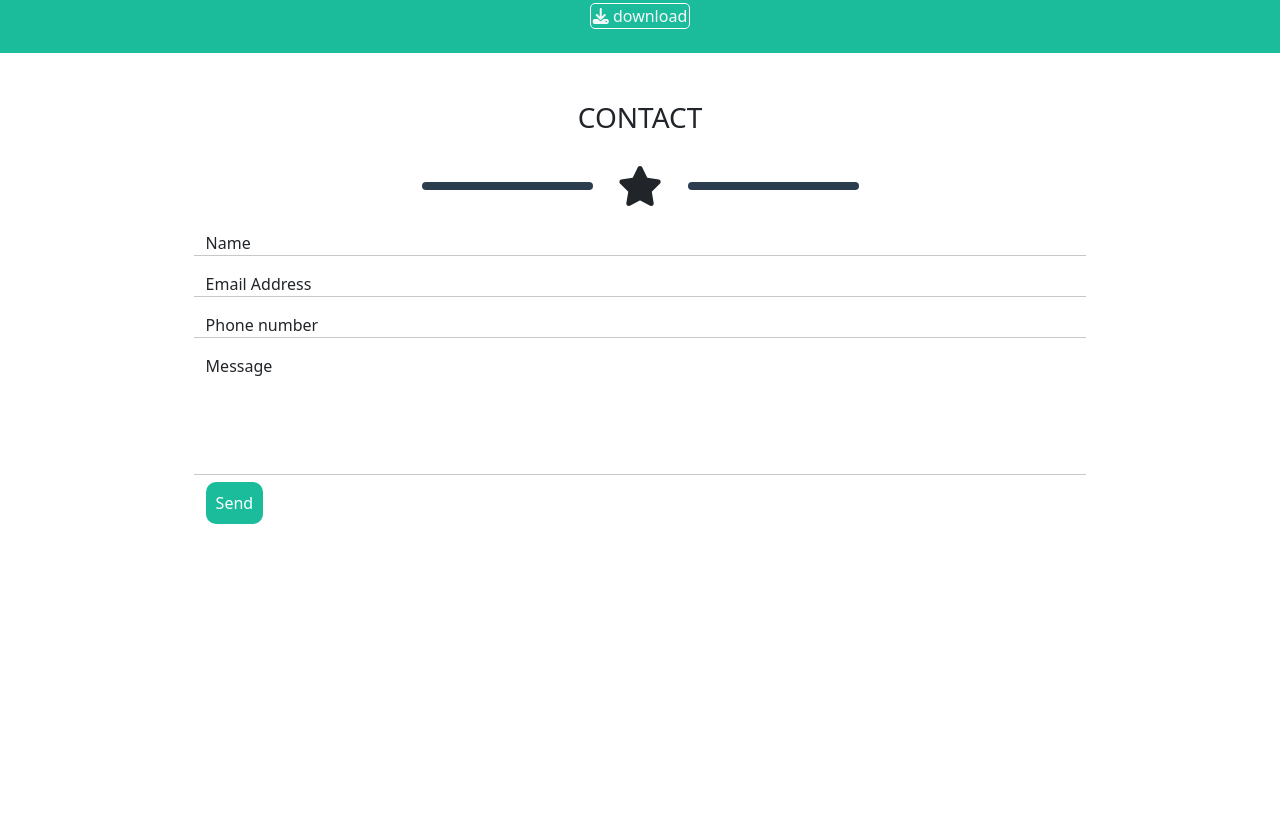
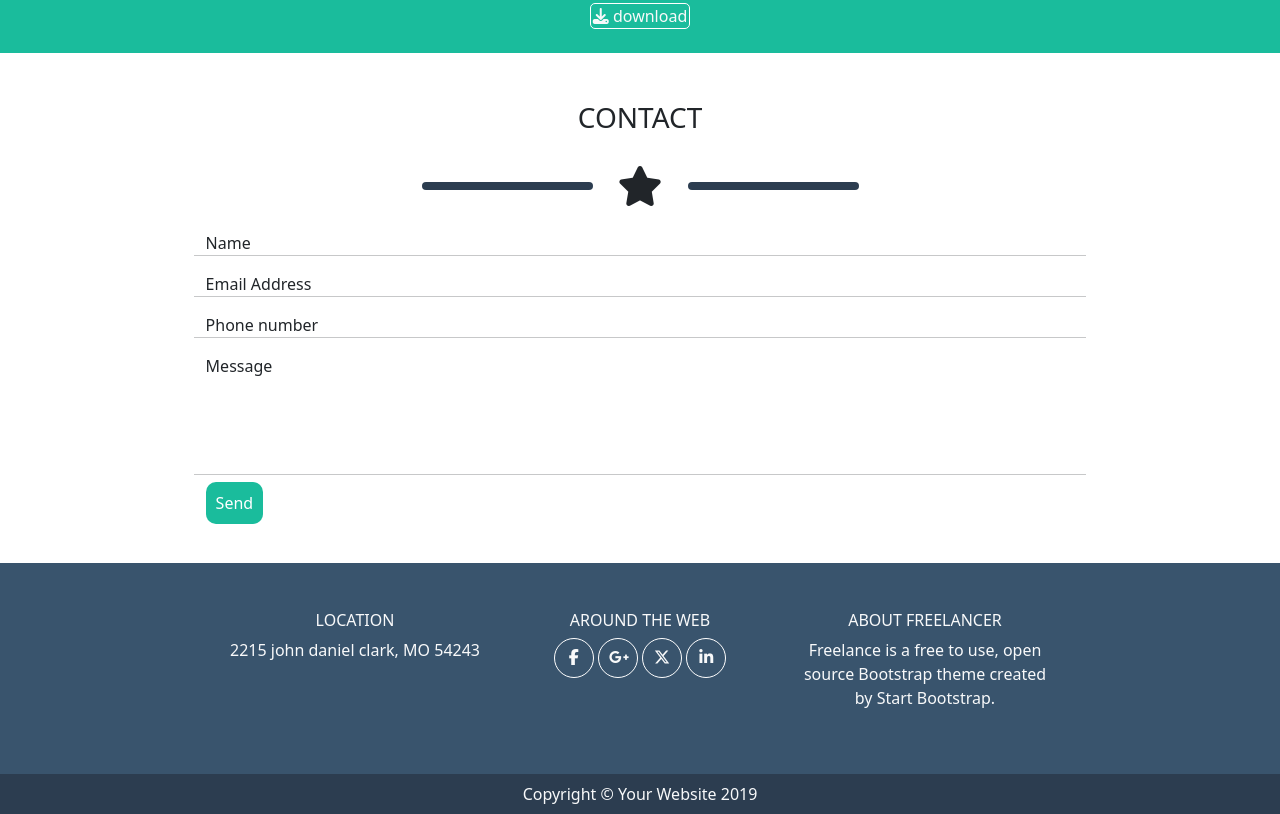
Before and after one commit to mas0110/html-css-bootstrap-freelancer, a plain HTML site: page index.html in a window 1280 px wide. Shown: the part 1768-2582 px from the top of the page. Before the commit the page ends 2331 px from the top, so only its background shows below. Drawn offline with nearby package versions, Linux system fonts and the light colour scheme.

Commit message:
sezione footer

```diff
--- a/assets/style.css
+++ b/assets/style.css
@@ -71,3 +71,22 @@ header{
     padding: 10px;
     border-radius: 10px;
 }
+
+footer .first{
+    background-color: #39546D;
+}
+footer .second{
+    background-color: #2C3D50;
+}
+
+footer
+.fa-facebook-f,
+.fa-google-plus-g,
+.fa-x-twitter,
+.fa-linkedin-in{
+    border: 1px solid white;
+    width: 40px;
+    height: 40px;
+    border-radius: 50%;
+    padding: 10px;
+}
--- a/index.html
+++ b/index.html
@@ -157,6 +157,38 @@
                 </div>
             </div>
         </section>
+        <footer id="footer text-light">
+            <div class="first .container-fluid">
+                <div class=" container-md text-center py-5">
+                    <div class="row justify-content-center text-light">
+                        <div class="col-12 col-md-3">
+                            <h6>LOCATION</h6>
+                            2215 john daniel clark, MO 54243
+                        </div>
+                        <div class="col-12 col-md-3">
+                            <h6>AROUND THE WEB</h6>
+                            <i class="fa-brands fa-facebook-f"></i>
+                            <i class="fa-brands fa-google-plus-g"></i>
+                            <i class="fa-brands fa-x-twitter"></i>
+                            <i class="fa-brands fa-linkedin-in"></i>
+                        </div>
+                        <div class="col-12 col-md-3">
+                            <h6>ABOUT FREELANCER</h6>
+                            <p>Freelance is a free to use, open source Bootstrap theme created by
+                                <span class="--bs-success-text">Start Bootstrap</span>.</p>
+                        </div>
+                    </div>
+                </div>
+            </div>
+            <div class="second container-fluid">
+                <div class=" second container-md text-center text-light py-2">
+                    <div>
+                        <span>Copyright &copy; Your Website 2019</span>
+                    </div>
+                </div>
+            </div>
+        </footer>
+
     </div>
 
 
```
